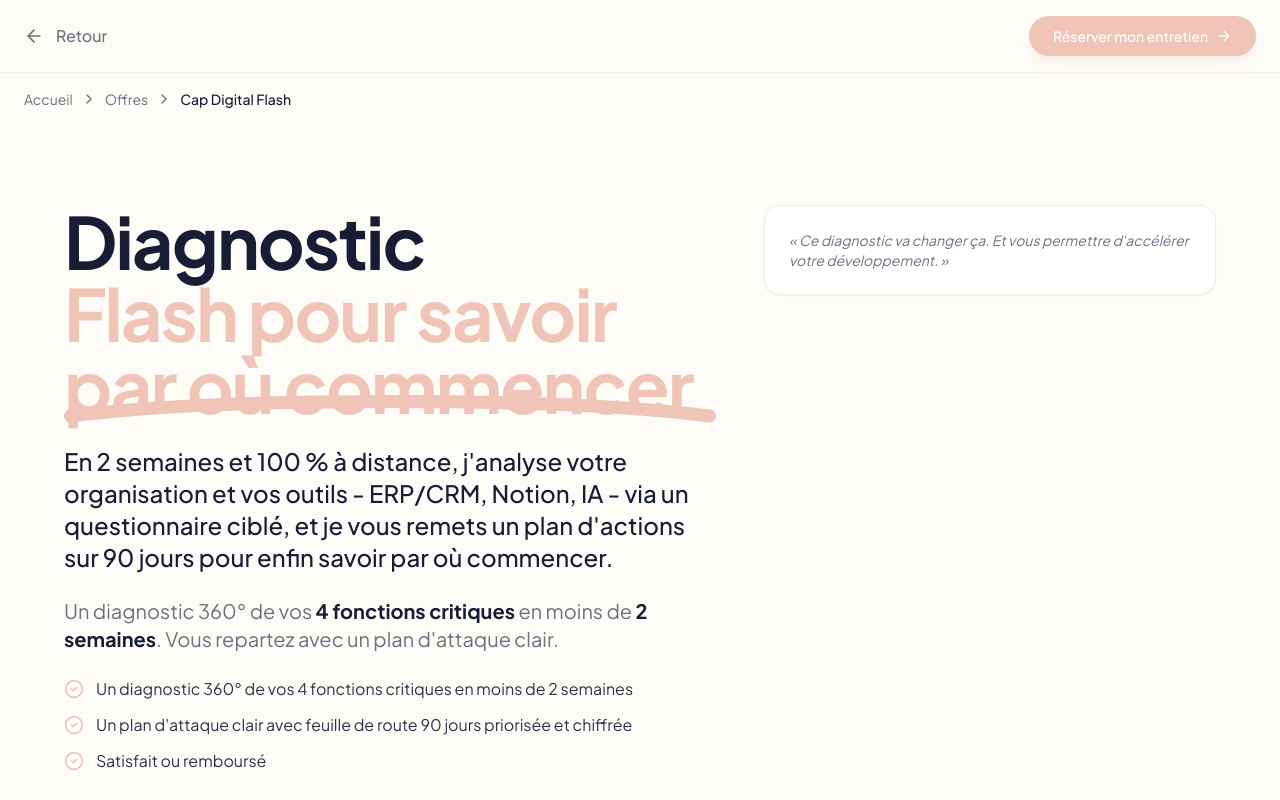
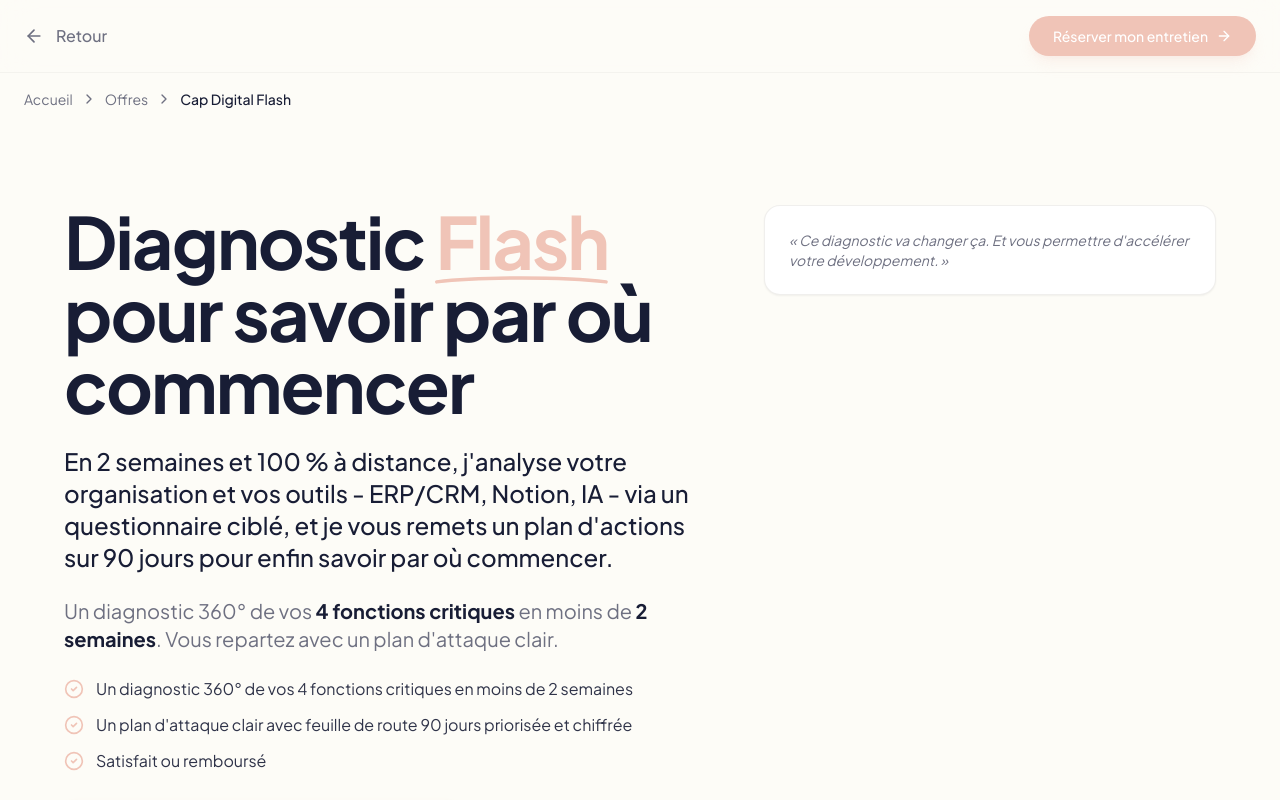
Before and after one commit to mLyon4/caplean-ia, a React (Vite) app: page /cap-digital-flash in a window 1280 px wide. Shown: the top 800 px of the page. Built offline with nearby package versions, Linux system fonts and the light colour scheme.

Commit message:
Changes
Co-authored-by: mLyon4 <226275147+mLyon4@users.noreply.github.com>

```diff
--- a/src/pages/CapDigitalFlash.tsx
+++ b/src/pages/CapDigitalFlash.tsx
@@ -327,11 +327,12 @@ const CapDigitalFlash = () => {
                 <h1 className="text-4xl sm:text-5xl md:text-6xl lg:text-7xl font-bold text-foreground leading-[1.05] tracking-tight">
                   Diagnostic{" "}
                   <span className="relative inline-block">
-                    <span className="text-secondary">Flash pour savoir par où commencer</span>
+                    <span className="text-secondary">Flash</span>
                     <svg className="absolute -bottom-2 left-0 w-full" viewBox="0 0 200 12" fill="none" preserveAspectRatio="none">
                       <path d="M2 8C50 2 150 2 198 8" stroke="hsl(13, 65%, 83%)" strokeWidth="4" strokeLinecap="round" />
                     </svg>
-                  </span>
+                  </span>{" "}
+                  pour savoir par où commencer
                 </h1>
 
                 <p className="text-xl md:text-2xl font-medium text-foreground max-w-2xl">
```
